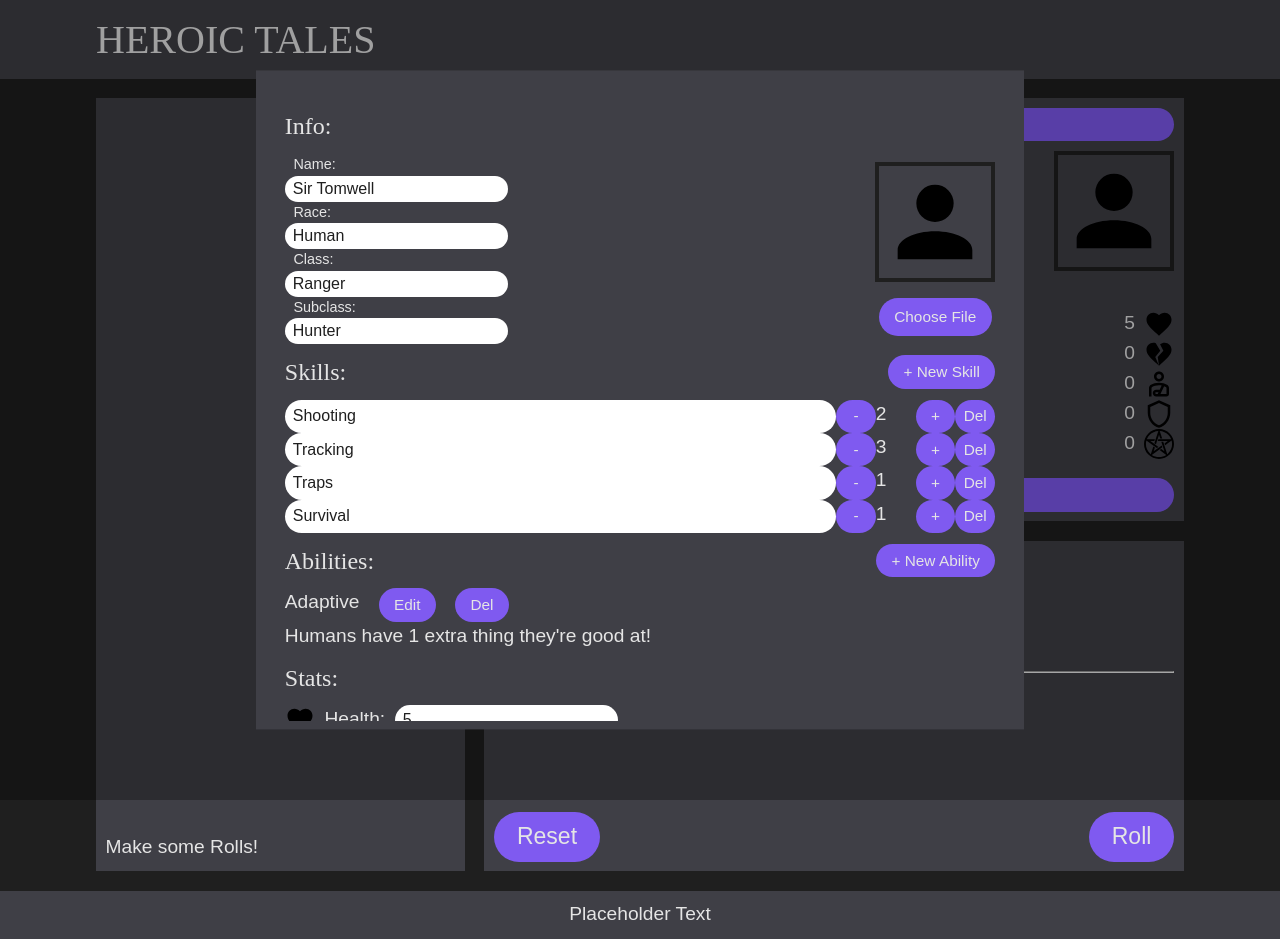
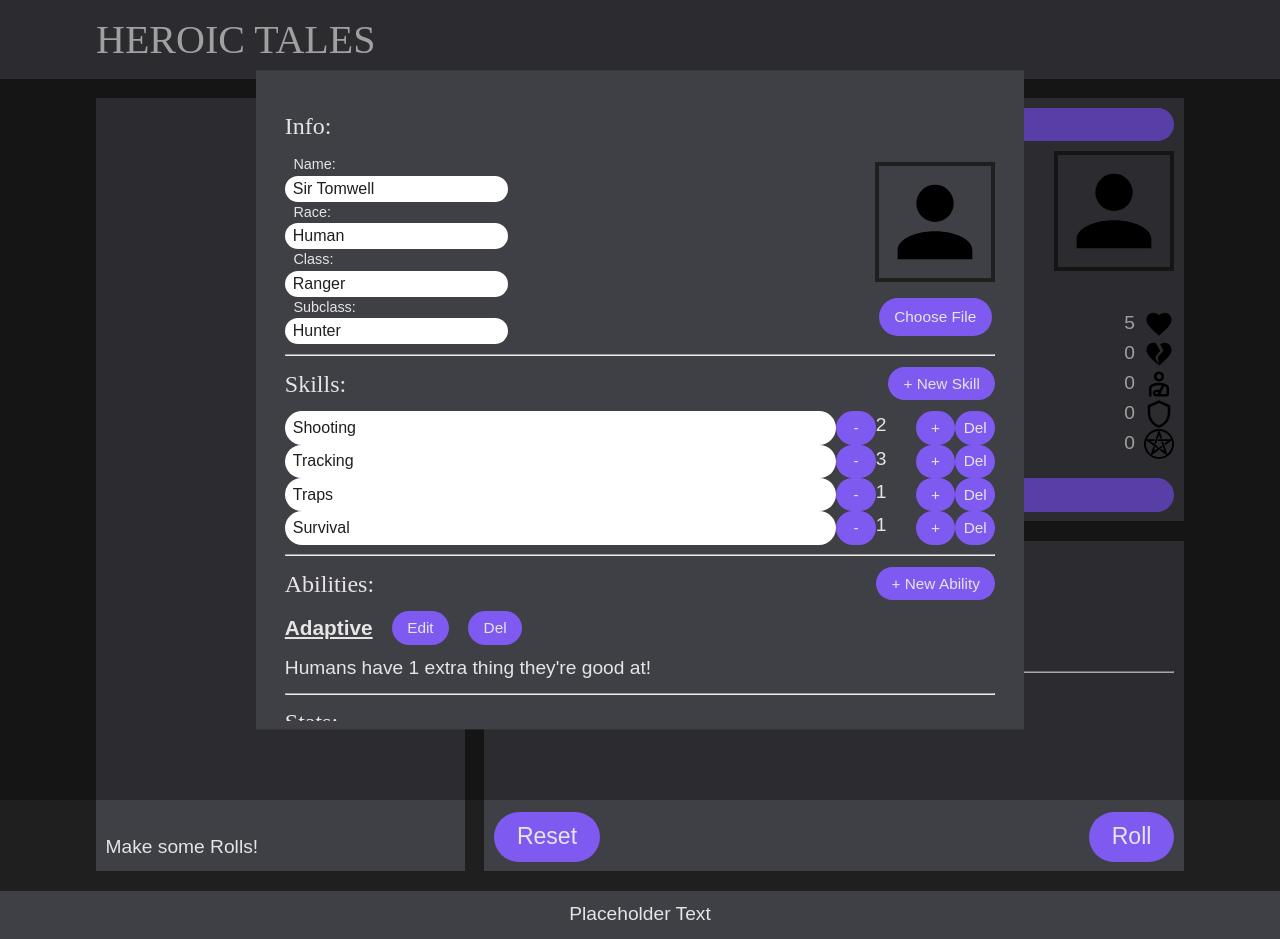
Before and after one commit to gemini-mastiff/heroic-tales-app, a React (Vite) app: page / in a window 1280 px wide. Both pictures are taken after a click on the button "Edit". Built offline with nearby package versions, Linux system fonts and the light colour scheme; a web font is replaced by a local one.

Commit message:
style: adjust styling of AbiltyItem

```diff
--- a/src/components/EditCharForm.jsx
+++ b/src/components/EditCharForm.jsx
@@ -185,6 +185,7 @@ export default function EditCharForm({ char, onSubmit }) {
           </ImgSection>
         </InfoSection>
       </div>
+      <hr />
       <div>
         <HeaderContainer>
           <Header>Skills:</Header>
@@ -227,6 +228,7 @@ export default function EditCharForm({ char, onSubmit }) {
           );
         })}
       </div>
+      <hr />
       <div>
         <HeaderContainer>
           <Header>Abilities:</Header>
@@ -246,6 +248,7 @@ export default function EditCharForm({ char, onSubmit }) {
           );
         })}
       </div>
+      <hr />
       <div>
         <HeaderContainer>
           <Header>Stats:</Header>
@@ -296,6 +299,7 @@ export default function EditCharForm({ char, onSubmit }) {
           />
         </StatBlock>
       </div>
+      <hr />
       <div>
         <HeaderContainer>
           <Header htmlFor="description">Description:</Header>
@@ -308,6 +312,7 @@ export default function EditCharForm({ char, onSubmit }) {
           }
         ></textarea>
       </div>
+      <hr />
       <div>
         <HeaderContainer>
           <Header>Inventory:</Header>
@@ -356,7 +361,7 @@ function AbilityItem({ ability, onNameChange, onDescChange, onDel }) {
   };
 
   return (
-    <div key={ability.id}>
+    <AbilityItemStyled key={ability.id}>
       <AbilityHeader>
         {isEdit ? (
           <StyledInput
@@ -365,7 +370,7 @@ function AbilityItem({ ability, onNameChange, onDescChange, onDel }) {
             onChange={(e) => onNameChange(e.target.value, ability.id)}
           />
         ) : (
-          <p>{ability.name}</p>
+          <AbilityName>{ability.name}</AbilityName>
         )}
         <Button $small onClick={(e) => handleEdit(e)}>
           {isEdit ? "Save" : "Edit"}
@@ -382,7 +387,7 @@ function AbilityItem({ ability, onNameChange, onDescChange, onDel }) {
       ) : (
         <p>{ability.desc}</p>
       )}
-    </div>
+    </AbilityItemStyled>
   );
 }
 
@@ -469,9 +474,19 @@ const RatingContainer = styled.div`
   grid-template-columns: 1fr 1fr 1fr;
 `;
 
+const AbilityItemStyled = styled.div`
+  margin-bottom: 0.5em;
+`;
 const AbilityHeader = styled.div`
   display: flex;
+  align-items: center;
   gap: 1em;
+  margin-bottom: 0.5em;
+`;
+const AbilityName = styled.p`
+  font-size: 1.3rem;
+  font-weight: bold;
+  text-decoration: underline;
 `;
 
 const StatBlock = styled.div`
```
